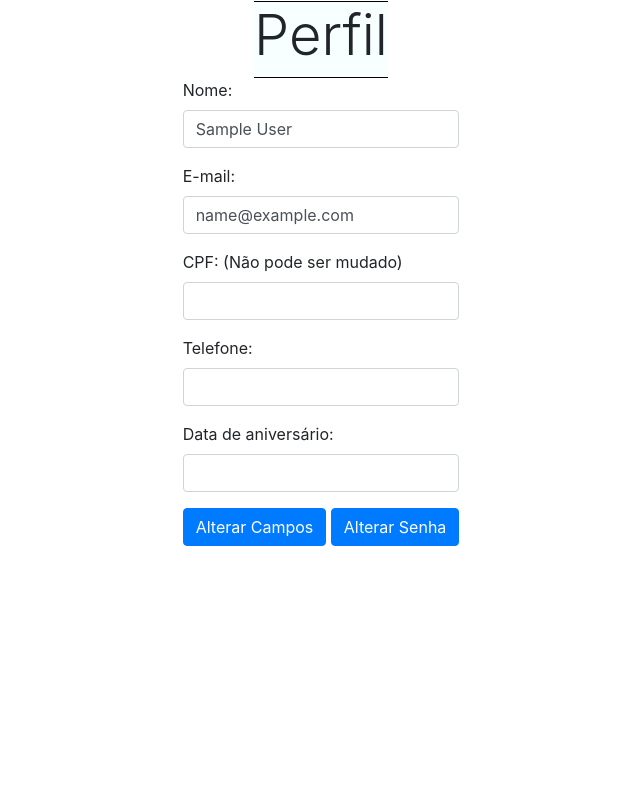
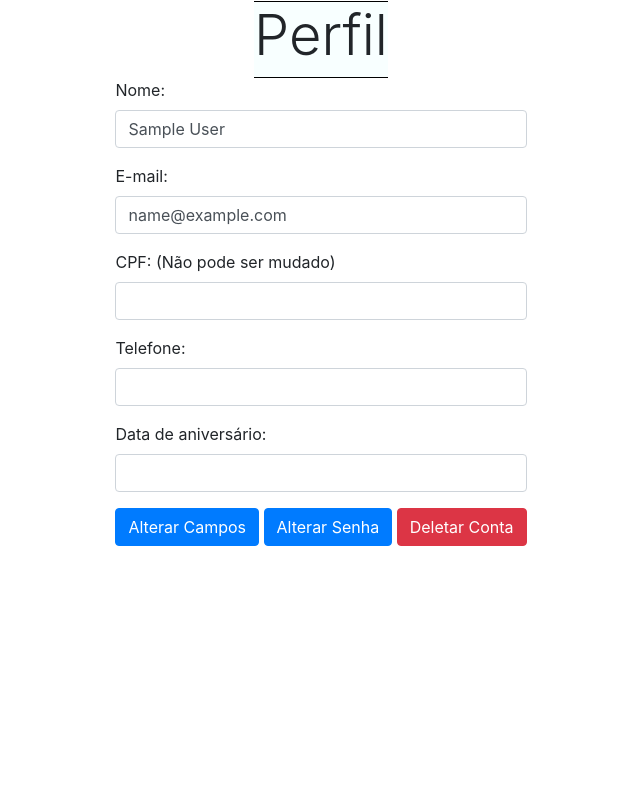
Before and after one commit to DenisCardoso97/TRAB_ProgWEB, a PHP site: page /perfil.php in a window 1280 px wide. Shown: the part 76-862 px from the top of the page, without its empty margins (319-959 px from the left). Run offline with PHP 8.4, Linux system fonts and the light colour scheme; the visitor is signed in with stand-in values (Sample User, id 1); data comes from the database, SQL or seed files in the repository; data that the repository does not hold is empty.

Commit message:
DELETAR CONTA DE USUÁRIO -> (IMCOMPLETO)

```diff
--- a/minhasPassagens.php
+++ b/minhasPassagens.php
@@ -49,6 +49,7 @@
     $a = $db->query("SELECT * FROM usuariosPassagens INNER JOIN passagens ON usuariosPassagens.idPassagem = passagens.idPassagem WHERE usuariosPassagens.cpfDono = '".$user['cpf']."'");
 
     $raw = $a->fetchArray();
+    //var_dump($raw);
     ?>
 
     <div class="tabela d-flex flex-column align-items-center">
--- a/perfil.php
+++ b/perfil.php
@@ -58,6 +58,13 @@
 		}
 
 	} ?>
+
+	<?php if(isset($_POST['conferirSenha'])) {
+
+
+
+	} ?>
+
 	<?php if (isset($_POST['salvarCampos'])) {
 
 		$stmt = $db->prepare("UPDATE usuarios SET name = ?, email = ?, phone = ?, birthdate = ? WHERE cpf = ?" );
@@ -113,20 +120,33 @@
 					</div>
 					<button type="submit" class="btn btn-primary" name="alterar">Alterar Campos</button>
 					<button type="submit" class="btn btn-primary" name="alterar" value="senha">Alterar Senha</button>
-					<!-- <button type="submit" class="btn btn-danger" name="alterar" value="senha">Deletar Conta</button> -->
+					<button type="submit" class="btn btn-danger" name="alterar" value="deletar">Deletar Conta</button>
 				<form>
 			</div>
 			<?php } else if ($_POST['alterar'] === 'senha') { ?>
 				<div class="form-div">
 					<form method="POST">
 						<div class="form-group">
-							<label>Senha: </label>
+							<label>Digite a nova senha: </label>
 							<input class="form-control bg-white" type="password" name="NovaSenha">
 						</div>
 						<button type="submit" class="btn btn-danger" name="salvarSenha">Salvar</button>
 						<button type="submit" class="btn btn-secondary" name="cancelar">Cancelar</button>
 					</form>
 				</div>
+<!-- ---------------------------------------------------- FINALIZAR IMPLEMENTAÇÃO------------------------------------------------------- -->
+			<?php } else if ($_POST['alterar'] === 'deletar') { ?>
+				<div class="form-div">
+					<form action="perfil.php" method="POST">
+						<div class="form-group">
+							<label>Deletar conta: </label>
+							<input placeholder="Digite sua senha" class="form-control bg-white" type="password" name="conferirSenha">
+						</div>
+						<button type="submit" class="btn btn-danger" name="excluir">Excluir</button>
+						<button type="submit" class="btn btn-secondary" name="cancelar">Cancelar</button>
+					</form>
+				</div>
+<!-- ----------------------------------------------------------------------------------------------------------------------------------- -->
 			<?php } else { ?>
 			<div class="form-div">
 				<form method="POST">
```
